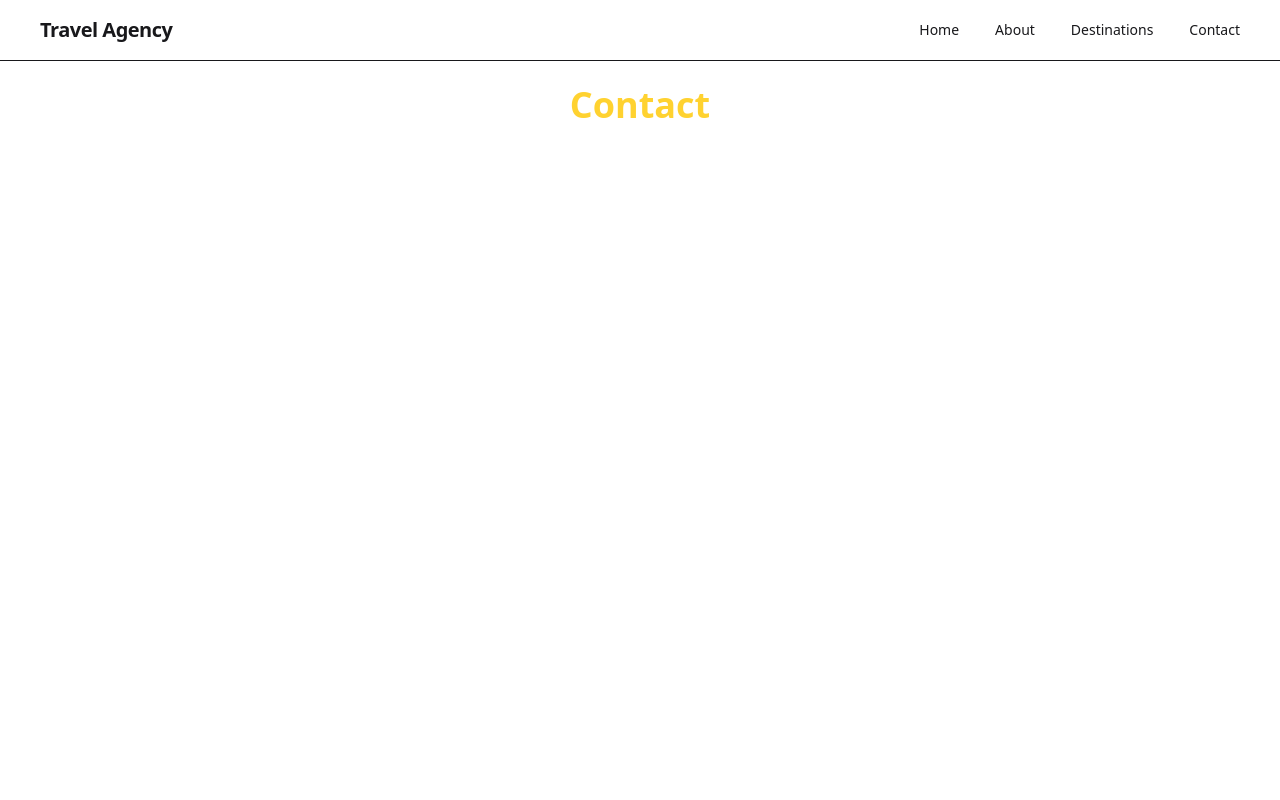
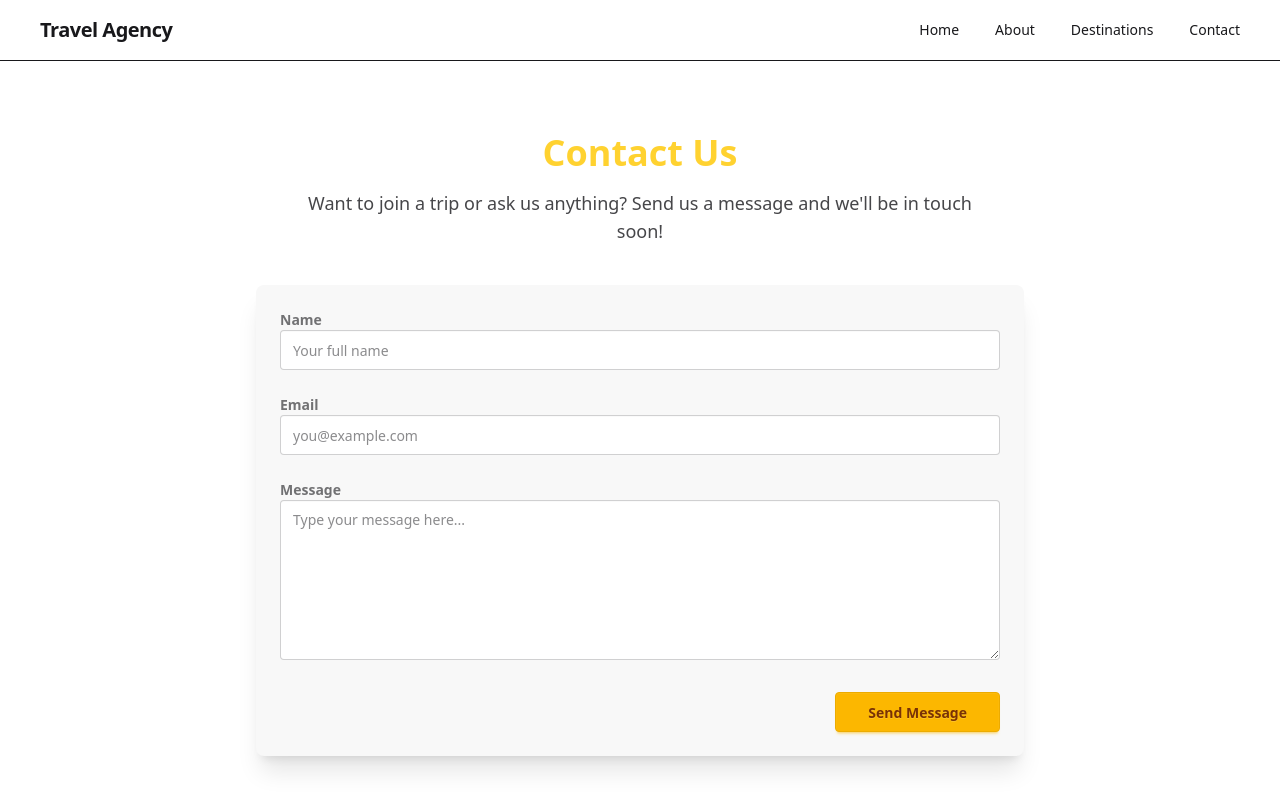
Before and after one commit to jan-ninh/travel-agency-router, a React (Vite) app: page /contact in a window 1280 px wide. Shown: the top 800 px of the page. Built offline with nearby package versions, Linux system fonts and the light colour scheme.

Commit message:
contact page done

```diff
--- a/src/pages/Contact.jsx
+++ b/src/pages/Contact.jsx
@@ -1,12 +1,79 @@
 import React from "react";
 
 const Contact = () => {
+  const handleSubmit = (event) => {
+    event.preventDefault();
+  };
+
   return (
-    <div>
-      <p>
-        <h1> Contact</h1>
-      </p>
-    </div>
+    <main className="bg-base-100 flex min-h-[calc(100vh-4rem-4rem)] flex-col items-center px-4 py-12">
+      {/* Titel + Untertitel */}
+      <section className="mb-10 text-center">
+        <h1 className="mb-4 text-4xl font-bold">Contact Us</h1>
+        <p className="text-base-content/80 max-w-2xl text-lg">
+          Want to join a trip or ask us anything? Send us a message and we'll be
+          in touch soon!
+        </p>
+      </section>
+
+      {/* ---------------------------------------------------------------------- */}
+      {/* ---------------------------------------------------------------------- */}
+      {/* SECTION: Card mit Formular */}
+      {/* ---------------------------------------------------------------------- */}
+      {/* ---------------------------------------------------------------------- */}
+      <section className="w-full max-w-3xl">
+        <div className="card bg-base-200 shadow-xl">
+          <div className="card-body">
+            <form onSubmit={handleSubmit} className="space-y-6">
+              {/* Name */}
+              <div className="form-control">
+                <label className="label">
+                  <span className="label-text font-semibold">Name</span>
+                </label>
+                <input
+                  type="text"
+                  placeholder="Your full name"
+                  className="input input-bordered w-full"
+                />
+              </div>
+
+              {/* Email */}
+              <div className="form-control">
+                <label className="label">
+                  <span className="label-text font-semibold">Email</span>
+                </label>
+                <input
+                  type="email"
+                  placeholder="you@example.com"
+                  className="input input-bordered w-full"
+                />
+              </div>
+
+              {/* Message */}
+              <div className="form-control">
+                <label className="label">
+                  <span className="label-text font-semibold">Message</span>
+                </label>
+                <textarea
+                  className="textarea textarea-bordered min-h-40 w-full"
+                  placeholder="Type your message here..."
+                ></textarea>
+              </div>
+
+              {/* Button rechts unten */}
+              <div className="flex justify-end pt-2">
+                <button
+                  type="submit"
+                  className="btn btn-warning px-8 font-bold"
+                >
+                  Send Message
+                </button>
+              </div>
+            </form>
+          </div>
+        </div>
+      </section>
+    </main>
   );
 };
 
```
